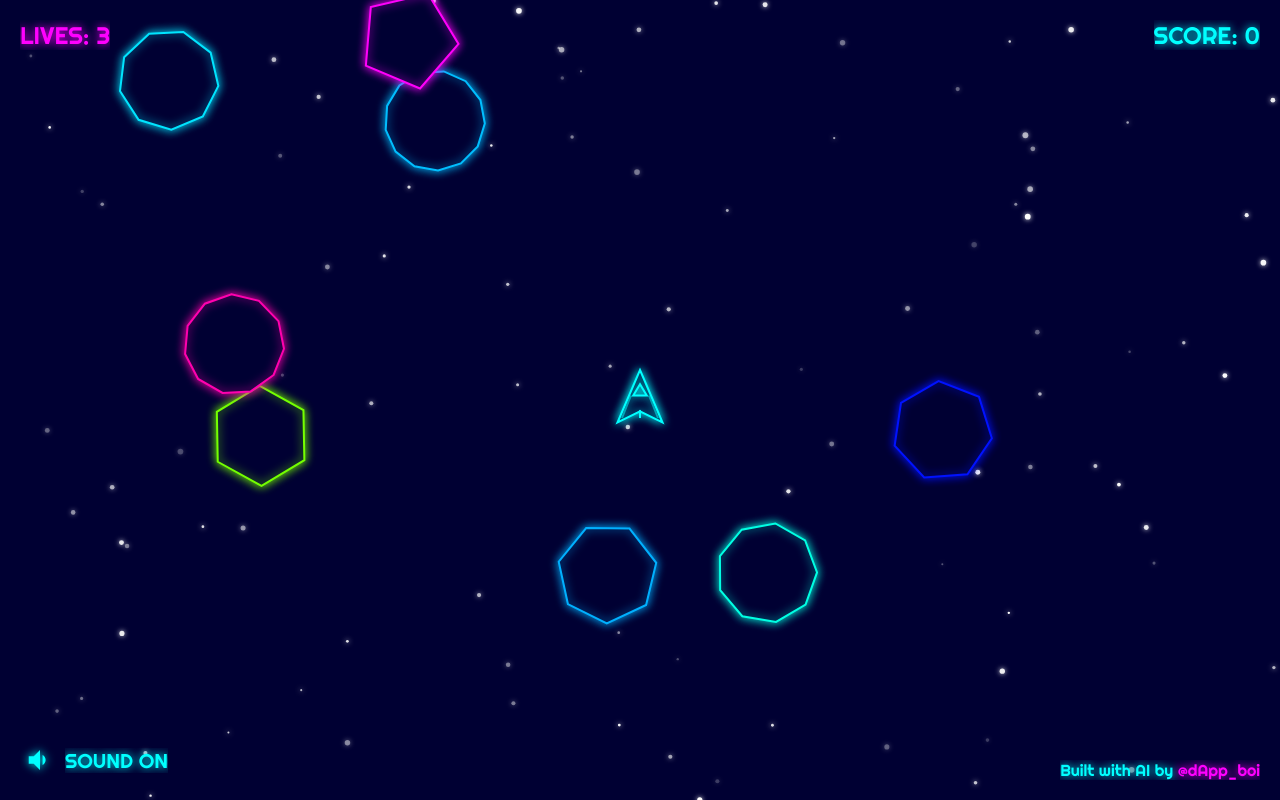
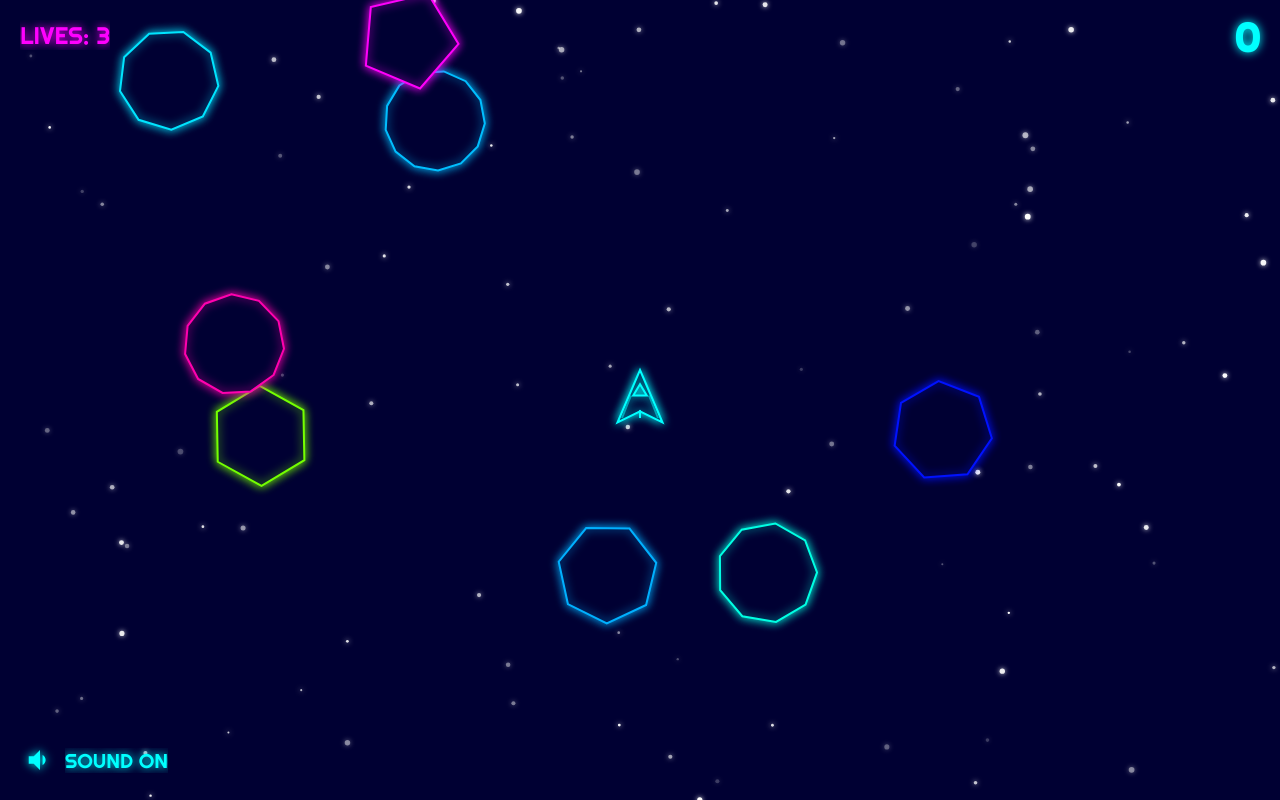
Before and after one commit to mattvernon/asteroids, a plain HTML site: page index.html in a window 1280 px wide. Both pictures are taken after a click on the button "START GAME". Drawn offline with Linux system fonts and the light colour scheme.

Commit message:
Revert "more updates"
This reverts commit 5483f1ebee32f1d0a1143b16d58ccd5a65a6ea8a.

```diff
--- a/game.js
+++ b/game.js
@@ -507,7 +507,13 @@ function drawStars() {
 
 // Draw score
 function drawScore() {
-    document.getElementById('score').textContent = `SCORE: ${score}`;
+    ctx.textAlign = "right";
+    ctx.textBaseline = "middle";
+    ctx.fillStyle = "#00ffff";
+    ctx.font = "bold 40px Righteous";
+    ctx.shadowBlur = 10;
+    ctx.shadowColor = "#00ffff";
+    ctx.fillText(score, canvas.width - 20, 40);
 }
 
 // Add function to reset controls
@@ -721,7 +727,6 @@ function resetGame() {
     textPopups = [];
 
     document.getElementById('lives').textContent = `LIVES: ${lives}`;
-    document.getElementById('score').textContent = `SCORE: 0`;
     resetShip();
     createAsteroidBelt();
 }
--- a/index.html
+++ b/index.html
@@ -92,7 +92,7 @@
             justify-content: center;
             align-items: center;
             gap: 50px;
-            z-index: 900;
+            z-index: 1000;
         }
         #pauseTitle {
             font-family: 'Righteous', cursive;
@@ -159,44 +159,6 @@
         #startButton:focus, #restartButton:focus {
             outline: none;  /* Remove focus outline */
         }
-
-        #lives, #soundControls {
-            z-index: 1000;  /* Ensure HUD stays above pause screen */
-        }
-
-        #score {
-            position: absolute;
-            top: 20px;
-            right: 20px;
-            font-family: 'Righteous', cursive;
-            font-size: 24px;
-            color: #00ffff;
-            text-shadow: 0 0 10px #00ffff;
-            z-index: 1000;
-        }
-
-        #credit {
-            position: absolute;
-            bottom: 20px;
-            right: 20px;
-            font-family: 'Righteous', cursive;
-            font-size: 16px;
-            color: #00ffff;
-            text-shadow: 0 0 10px #00ffff;
-            z-index: 1000;
-        }
-
-        #credit a {
-            color: #ff00ff;
-            text-decoration: none;
-            text-shadow: 0 0 10px #ff00ff;
-            transition: all 0.3s ease;
-        }
-
-        #credit a:hover {
-            color: #ffff00;
-            text-shadow: 0 0 15px #ffff00;
-        }
     </style>
 </head>
 <body>
@@ -214,7 +176,6 @@
         <p style="color: #00ffff; font-family: 'Righteous', cursive; font-size: 24px;">Press ENTER to continue</p>
     </div>
     <div id="lives">LIVES: 3</div>
-    <div id="score">SCORE: 0</div>
     <div id="soundControls">
         <button class="soundButton" id="soundToggle" title="Toggle Sound">
             <svg viewBox="0 0 24 24">
@@ -223,9 +184,6 @@
             <span>SOUND ON</span>
         </button>
     </div>
-    <div id="credit">
-        Built with AI by <a href="https://x.com/dApp_boi" target="_blank">@dApp_boi</a>
-    </div>
     <canvas id="gameCanvas"></canvas>
     <script src="game.js"></script>
 </body>
```
